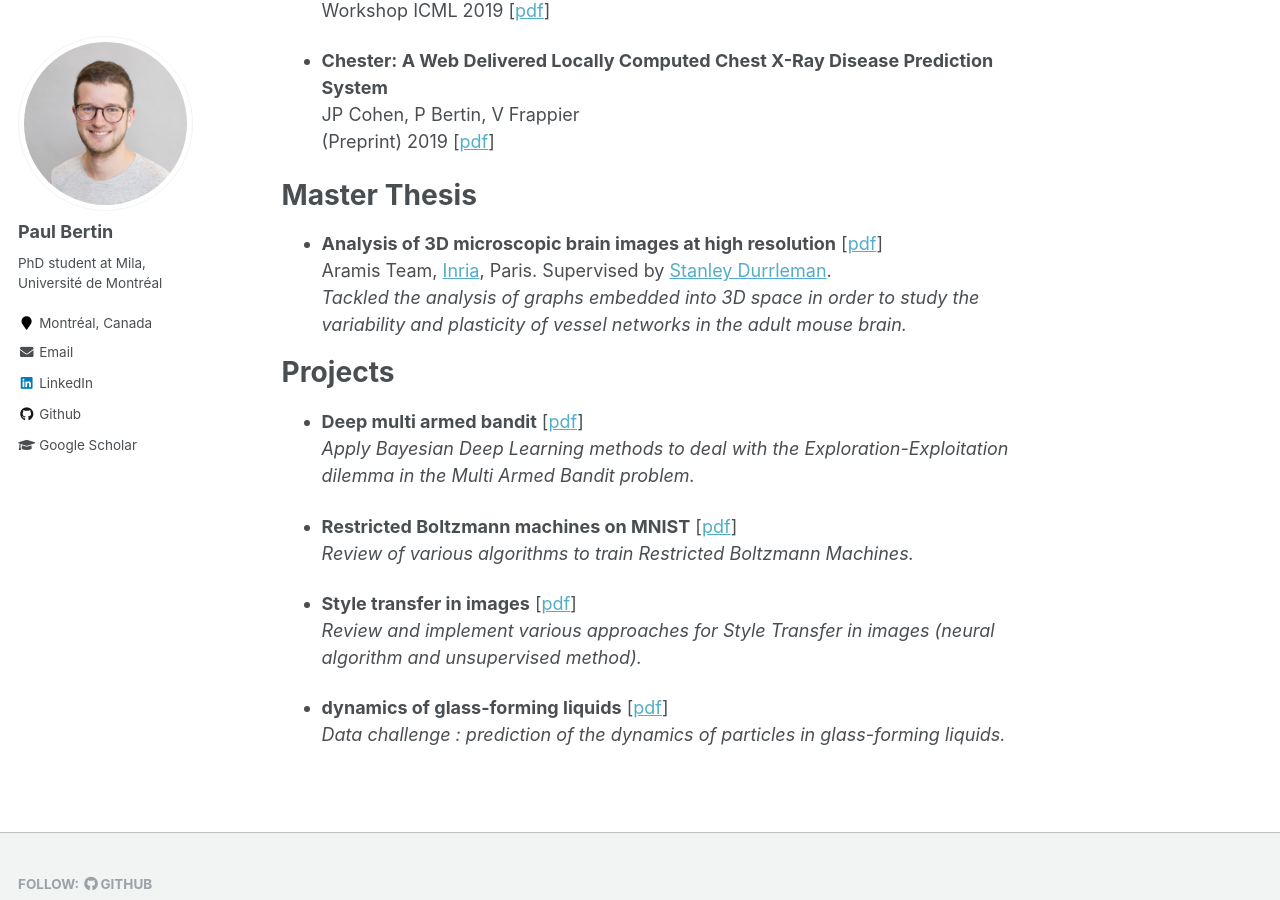
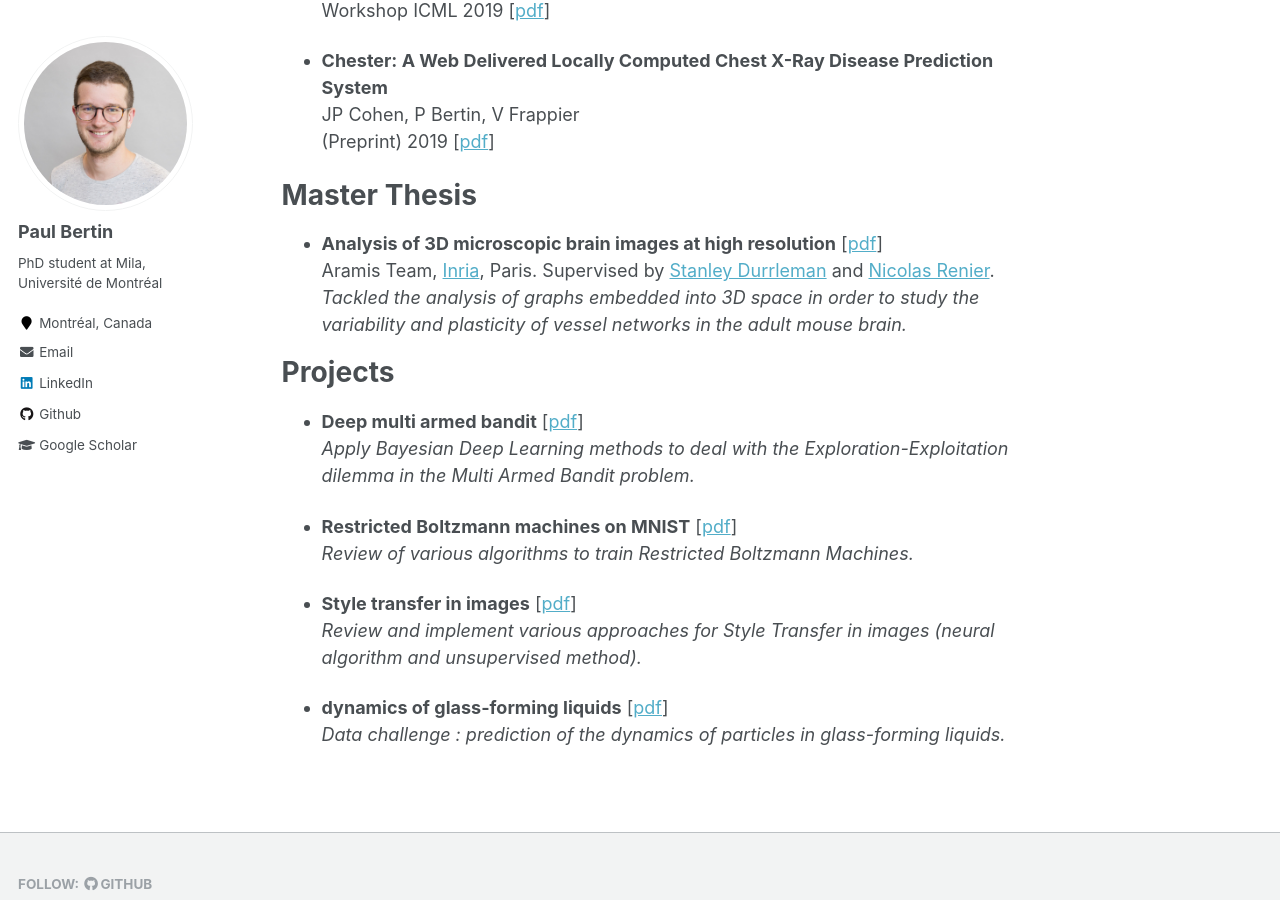
Before and after one commit to Bertinus/Bertinus.github.io, a Jekyll site: the page built from _pages/about.md, in a window 1280 px wide and 900 px high, scrolled down 675 px. Built offline with Jekyll 4.4.1, drawn with Linux system fonts in a browser that asks for light colours.

Commit message:
Edited main page

```diff
--- a/_pages/about.md
+++ b/_pages/about.md
@@ -31,7 +31,7 @@ JP Cohen, P Bertin, V Frappier \\
 # Master Thesis
 
 - **Analysis of 3D microscopic brain images at high resolution** [[pdf](https://Bertinus.github.io/files/icm_report.pdf)] \\
-Aramis Team, [Inria](https://www.inria.fr/en/centre/paris), Paris. Supervised by [Stanley Durrleman](https://who.rocq.inria.fr/Stanley.Durrleman/). \\
+Aramis Team, [Inria](https://www.inria.fr/en/centre/paris), Paris. Supervised by [Stanley Durrleman](https://who.rocq.inria.fr/Stanley.Durrleman/) and [Nicolas Renier](https://www.renier-lab.com/nicolasrenier). \\
 *Tackled the analysis of graphs embedded into 3D space in order to study the variability and plasticity of vessel networks in the adult mouse brain.*
 
 # Projects
```
